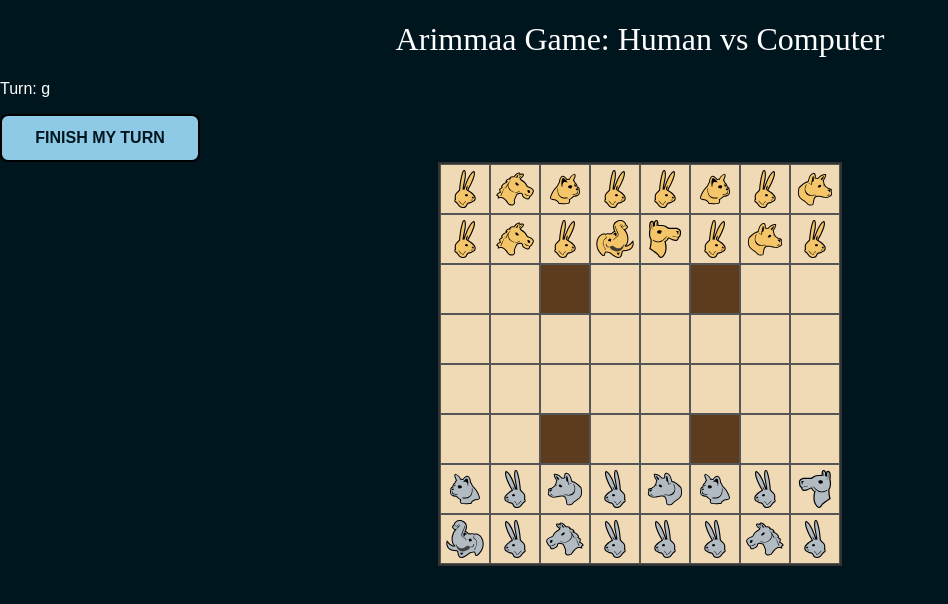
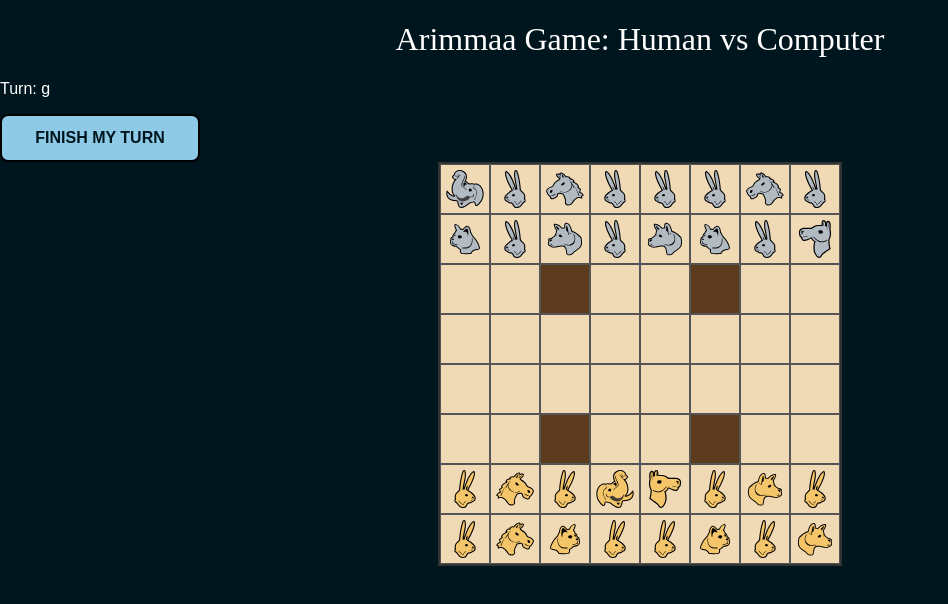
Before and after one commit to jfmonsa/arimaa-human-vs-bot, a React (Vite) app: page / in a window 1280 px wide. Shown: the top 604 px of the page, without its empty margins (0-948 px from the left). Built offline with nearby package versions, Linux system fonts and the light colour scheme.

Commit message:
feat: implement utility functions for piece image retrieval and position conversion; enhance minimax algorithm to generate legal turns and apply moves

```diff
--- a/src/App.tsx
+++ b/src/App.tsx
@@ -1,10 +1,51 @@
+import { useEffect, useRef, useState, useCallback } from "react";
 import "./App.css";
 import { Board } from "./components/board/Board";
 import { Button } from "./components/button/Button";
 import { useArimaaGame } from "./hooks/useArimaaGame";
+import { getBestMove } from "./algos/minimax";
+import { Position, SILVER } from "./utils/arimaa-rules";
 
 export default function App() {
-  const { board, handleMakeMove, handleGiveUpTurn, turn } = useArimaaGame();
+  const { board, handleMakeMove, handleGiveUpTurn, turn, game } =
+    useArimaaGame();
+
+  /*
+  const [movesToExecute, setMovesToExecute] = useState<[Position, Position][]>(
+    []
+  );
+  const turnRef = useRef(turn);
+
+  const processNextMove = useCallback(() => {
+    setMovesToExecute((currentMoves) => {
+      if (currentMoves.length === 0) return [];
+
+      const [nextMove] = currentMoves;
+      const [from, to] = nextMove;
+      handleMakeMove(from, to);
+
+      return currentMoves.slice(1);
+    });
+  }, [handleMakeMove]);
+
+  // Bot's turn
+  useEffect(() => {
+    // if there are moves to execute, them execute next move
+    if (movesToExecute.length > 0) {
+      processNextMove();
+      return;
+    }
+
+    // Only generate moves if it's the computer's turn and the turn has changed
+    if (turn === SILVER && turn !== turnRef.current) {
+      const newMoves = getBestMove(game, 1); // Depth 1 for now
+
+      if (newMoves.length > 0) {
+        setMovesToExecute(newMoves);
+        turnRef.current = turn;
+      }
+    }
+  }, [turn, game, movesToExecute.length, processNextMove]);*/
 
   return (
     <>
--- a/src/components/board/Board.tsx
+++ b/src/components/board/Board.tsx
@@ -4,45 +4,32 @@ import {
   GOLD,
   Position,
   SILVER,
+  Side,
 } from "../../utils/arimaa-rules";
 import { genEmptyBoard, isTrap } from "../../utils/arimaa-utils";
 import Styles from "./Board.module.css";
-
-const getPieceImage = (cell: PieceWithSide | null) => {
-  if (!cell) return null;
-  const piece = cell[1].toLowerCase();
-  const player = cell[0] === GOLD ? GOLD : SILVER;
-  return `/Arimaa_${piece}${player}.svg`;
-};
+import { getPieceImage } from "./board.utils";
 
 interface BoardProps {
   board?: PieceWithSide[][];
   makeMove?: (from: Position, to: Position) => boolean;
-  // side?: Side;
+  side?: Side;
   // disabled?: boolean;
 }
 
-export function Board({ board = genEmptyBoard(), makeMove }: BoardProps) {
+export function Board({
+  board = genEmptyBoard(),
+  makeMove,
+  side = GOLD,
+}: BoardProps) {
   /** Represents the currently selected square. */
   const [squareSelected, setSquareSelected] = useState<Position | null>(null);
-
-  /** Represents the currently selected piece. */
-  //const [selectedPiece, setSelectedPiece] = useState<string | null>(null);
-
-  /** Represents the square selected after a move (source square). */
-  // const [squareSelectedAfterMove, setSquareSelectedAfterMove] =
-  //   useState<Position | null>(null);
-
-  /** Represents the square selected before a move (target square). */
-  // const [squareSelectedBeforeMove, setSquareSelectedBeforeMove] =
-  //   useState<Position | null>(null);
 
   const handleSquareClick = (row: number, col: number) => {
     const piece = board[row][col];
 
     // prevent not beign able to select a piece after selecting an empty square
-    // if the square is empty
-    // if the square is empty
+    // if the square is empty, deselect
     if (!piece) {
       if (!squareSelected) {
         // If there is no previously selected piece, deselect
@@ -54,9 +41,7 @@ export function Board({ board = genEmptyBoard(), makeMove }: BoardProps) {
         const move = makeMove(squareSelected, [row, col]);
 
         // If the move was successful, deselect the square
-        console.log("Casi aquí");
         if (move) {
-          console.log("Aquí");
           setSquareSelected(null);
         }
       }
@@ -73,12 +58,17 @@ export function Board({ board = genEmptyBoard(), makeMove }: BoardProps) {
       }
     }
 
+    console.log("Square clicked", row, col);
+    console.log("Selected square", squareSelected);
+    console.log("Piece", piece);
+
     const isChangingSelectedPiece =
       piece &&
       squareSelected &&
       piece[0] === board[squareSelected[0]][squareSelected[1]]?.[0]; // pieces are from the same player
 
     if (!squareSelected) {
+      console.log("Selecting square");
       setSquareSelected([row, col]);
     } else if (isChangingSelectedPiece) {
       console.log("Changing selected piece");
@@ -93,29 +83,35 @@ export function Board({ board = genEmptyBoard(), makeMove }: BoardProps) {
       if (move) {
         setSquareSelected(null);
         return;
+        // idea: color previous and current square to show the move
         //setSquareSelectedAfterMove(sourceSquare);
         //setSquareSelectedBeforeMove(targetSquare);
       }
     }
   };
 
+  const renderCell = (
+    cell: PieceWithSide | null,
+    rowIndex: number,
+    colIndex: number
+  ) => {
+    // Ajustar los índices de fila y columna cuando el tablero está girado
+    const actualRowIndex = side === SILVER ? rowIndex : 7 - rowIndex;
+    const actualColIndex = side === SILVER ? colIndex : colIndex; // Columna no necesita inversión
+
     return (
-    <div className={Styles.board}>
-      {board.map((row, rowIndex) => (
-        <div key={rowIndex} className={Styles["board-row"]}>
-          {row.map((cell, colIndex) => (
       <div
         key={colIndex}
         className={`${Styles["board-cell"]} ${
-                isTrap(rowIndex, colIndex) ? Styles.trap : ""
+          isTrap(actualRowIndex, colIndex) ? Styles.trap : ""
         } ${
           squareSelected &&
-                squareSelected[0] === rowIndex &&
-                squareSelected[1] === colIndex
+          squareSelected[0] === actualRowIndex &&
+          squareSelected[1] === actualColIndex
             ? Styles.selected
             : ""
         }`}
-              onClick={() => handleSquareClick(rowIndex, colIndex)}
+        onClick={() => handleSquareClick(actualRowIndex, colIndex)} // Enviar índices correctos
       >
         {cell && (
           <div
@@ -131,9 +127,17 @@ export function Board({ board = genEmptyBoard(), makeMove }: BoardProps) {
           />
         )}
       </div>
-          ))}
+    );
+  };
+
+  const renderBoard = () => {
+    const rows = side === SILVER ? board : [...board].reverse();
+    return rows.map((row, rowIndex) => (
+      <div key={rowIndex} className={Styles["board-row"]}>
+        {row.map((cell, colIndex) => renderCell(cell, rowIndex, colIndex))}
       </div>
-      ))}
-    </div>
-  );
+    ));
+  };
+
+  return <div className={Styles.board}>{renderBoard()}</div>;
 }
--- /dev/null
+++ b/src/components/board/board.utils.ts
@@ -0,0 +1,34 @@
+import {
+  GOLD,
+  PieceWithSide,
+  Position,
+  Side,
+  SILVER,
+} from "../../utils/arimaa-rules";
+
+export function getPieceImage(cell: PieceWithSide | null) {
+  if (!cell) return null;
+  const piece = cell[1].toLowerCase();
+  const player = cell[0] === GOLD ? GOLD : SILVER;
+  return `/Arimaa_${piece}${player}.svg`;
+}
+
+export function convertToInternal(
+  visualRow: number,
+  visualCol: number,
+  side: Side
+): Position {
+  return side === SILVER
+    ? [visualRow, visualCol]
+    : [7 - visualRow, 7 - visualCol];
+}
+
+export function convertToVisual(
+  internalRow: number,
+  internalCol: number,
+  side: Side
+): Position {
+  return side === SILVER
+    ? [internalRow, internalCol]
+    : [7 - internalRow, 7 - internalCol];
+}
--- a/src/hooks/useArimaaGame.ts
+++ b/src/hooks/useArimaaGame.ts
@@ -1,42 +1,48 @@
-import { useState, useEffect, useCallback } from "react";
+import { useState, useCallback } from "react";
 import { generateRandomArimaaSetup } from "../utils/arimaa-utils";
-import { Arimaa } from "../utils/arimaa-rules";
+import { Arimaa, Position } from "../utils/arimaa-rules";
 
 /**
  * Custom hook to manage an Arimaa game.
  */
 export function useArimaaGame() {
-  const [game, setGame] = useState<Arimaa | null>(null);
-
-  // Generate a random Arimaa setup for gold and silver.
-  useEffect(() => {
+  /** stores Arimaa game instance */
+  const [game, setGame] = useState<Arimaa>(() => {
+    // Generate a random Arimaa setup for gold and silver.
     const goldSetup = generateRandomArimaaSetup();
-    console.log("goldSetup", goldSetup);
     const silverSetup = generateRandomArimaaSetup();
-    console.log("silverSetup", silverSetup);
     const newGame = new Arimaa(goldSetup, silverSetup);
-    setGame(newGame);
-  }, []);
+    return newGame;
+  });
 
   const handleMakeMove = useCallback(
-    (from: [number, number], to: [number, number]): boolean => {
-      if (game) {
-        return game.makeMove(from, to);
-      }
-      return false;
+    (from: Position, to: Position): boolean => {
+      const copyGame = game.clone();
+
+      const result = copyGame.makeMove(from, to);
+      if (!result) return false;
+
+      console.log("Move made", from, to);
+
+      console.log("before", game.ascii());
+      console.log("before", game.getBoard());
+      setGame(copyGame);
+      console.log("after", copyGame.ascii());
+      console.log("after", copyGame.getBoard());
+      return true;
     },
     [game]
   );
 
   const handleGiveUpTurn = useCallback(() => {
-    game?.giveUpTurn();
+    game.giveUpTurn();
   }, [game]);
 
   return {
-    board: game?.getBoard(),
+    board: game.getBoard(),
     game,
     handleMakeMove,
-    turn: game?.getTurn(),
+    turn: game.getTurn(),
     handleGiveUpTurn,
   };
 }
--- a/src/utils/arimaa-rules.ts
+++ b/src/utils/arimaa-rules.ts
@@ -380,30 +380,55 @@ export class Arimaa {
   }
 
   /**
-   * Generates all legal moves for the current player based on the current board state.
+   * Generates all possible legal turns for the board state up to a depth of 4 steps.
+   * Each turn is represented as an array of steps, where each step is a tuple containing
+   * the starting and ending positions of a piece.
    *
-   * @returns An array of tuples, where each tuple contains two `Position` arrays. `from` and `to`
+   * @returns {Array<[Position, Position][]>} An array of turns, where each turn is an array of steps.
    */
-  public generateLegalMoves(): [Position, Position][] {
-    const moves: [Position, Position][] = [];
+  public generateLegalMoves(): [Position, Position][][] {
+    const moves: [Position, Position][][] = [];
+
+    const generateMoves = (
+      currentMoves: [Position, Position][],
+      depth: number,
+      gameCopy: Arimaa
+    ) => {
+      if (depth === 4) {
+        moves.push([...currentMoves]);
+        return;
+      }
 
       for (let x = 0; x < 8; x++) {
         for (let y = 0; y < 8; y++) {
-        const piece = this.getPiece([x, y]);
-        if (!piece) continue;
-        // this validation is no needed `this.getSide(piece) !== this.turn` i think :'(
-        const neighbors = this.getNeighbors([x, y]);
+          const piece = gameCopy.getPiece([x, y]);
+          if (!piece || gameCopy.getSide(piece) !== gameCopy.turn) continue;
+
+          const neighbors = gameCopy.getNeighbors([x, y]);
           neighbors.forEach(([nx, ny]) => {
-          if (!this.checkIfPositionIsInBoard([nx, ny])) return;
-          if (!this.validateMove([x, y], [nx, ny])) return;
+            if (!gameCopy.checkIfPositionIsInBoard([nx, ny])) return;
+            if (!gameCopy.validateMove([x, y], [nx, ny])) return;
 
-          moves.push([
+            const move: [Position, Position] = [
               [x, y],
               [nx, ny],
-          ]);
+            ];
+            currentMoves.push(move);
+            gameCopy.movePiece([x, y], [nx, ny], piece); // Apply the move
+            generateMoves(currentMoves, depth + 1, gameCopy);
+            gameCopy.movePiece([nx, ny], [x, y], piece); // Undo the move
+            currentMoves.pop();
           });
         }
       }
+
+      if (depth > 0) {
+        moves.push([...currentMoves]);
+      }
+    };
+
+    const gameCopy = this.clone(); // Create a copy of the game state
+    generateMoves([], 0, gameCopy);
 
     return moves;
   }
@@ -413,9 +438,10 @@ export class Arimaa {
    *
    * @param moves - An array of move pairs, where each pair consists of `from` and `to` positions.
    */
-  public applyMoves(moves: Position[][]): void {
-    for (const [from, to] of moves) {
-      this.makeMove(from, to); // TODO: should we use movePiece instead trusting that are moves to apply are legal?
+  public applyMoves(turnSteps: [Position, Position][]): void {
+    // TODO: should we use movePiece instead trusting that are moves to apply are legal? or makeMove
+    for (const [from, to] of turnSteps) {
+      this.movePiece(from, to, this.getPiece(from));
     }
   }
 
```
Also changed, not shown: src/algos/minimax.ts (+9 -7 lines). Lines whose indentation alone changed are shown as unchanged.
